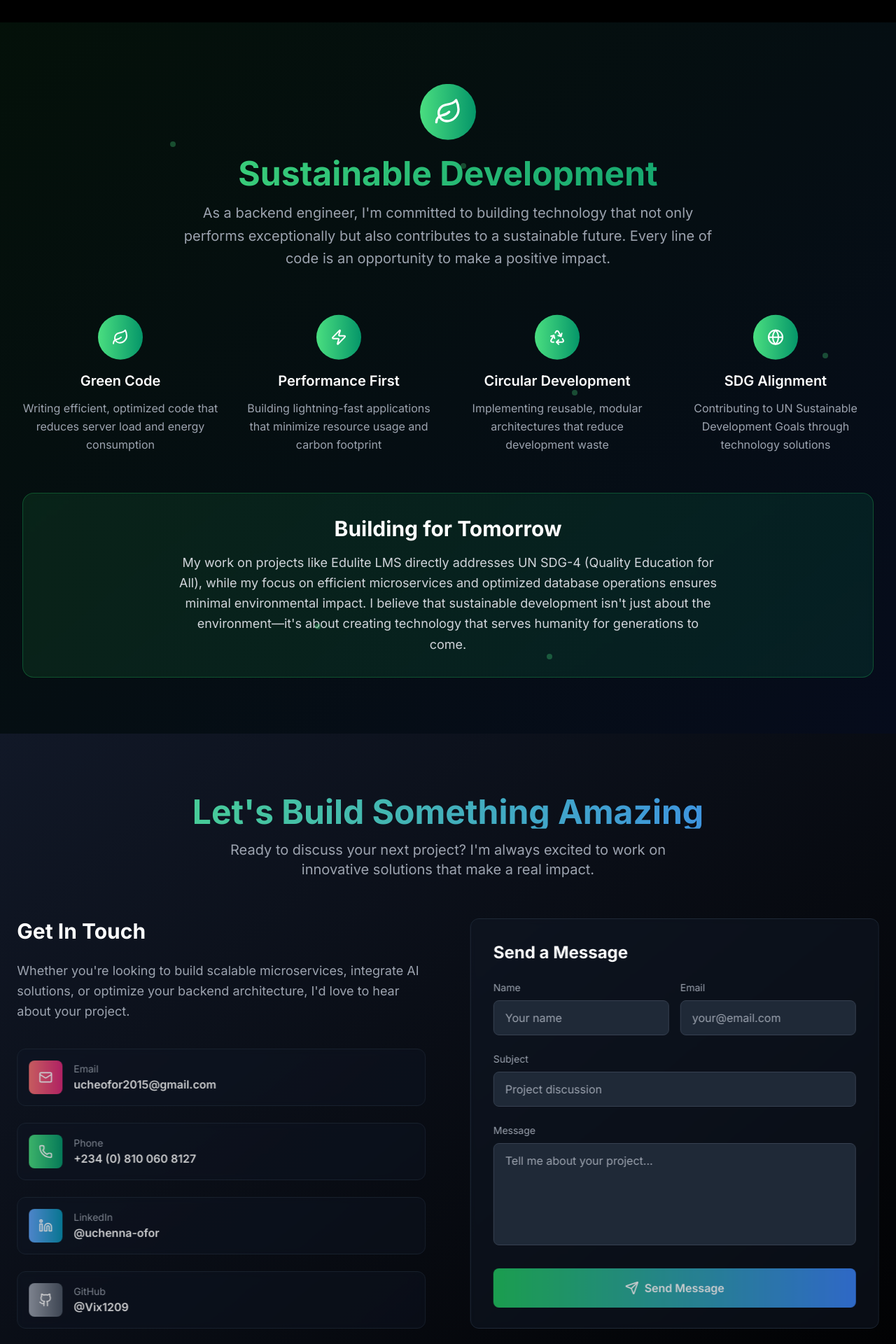
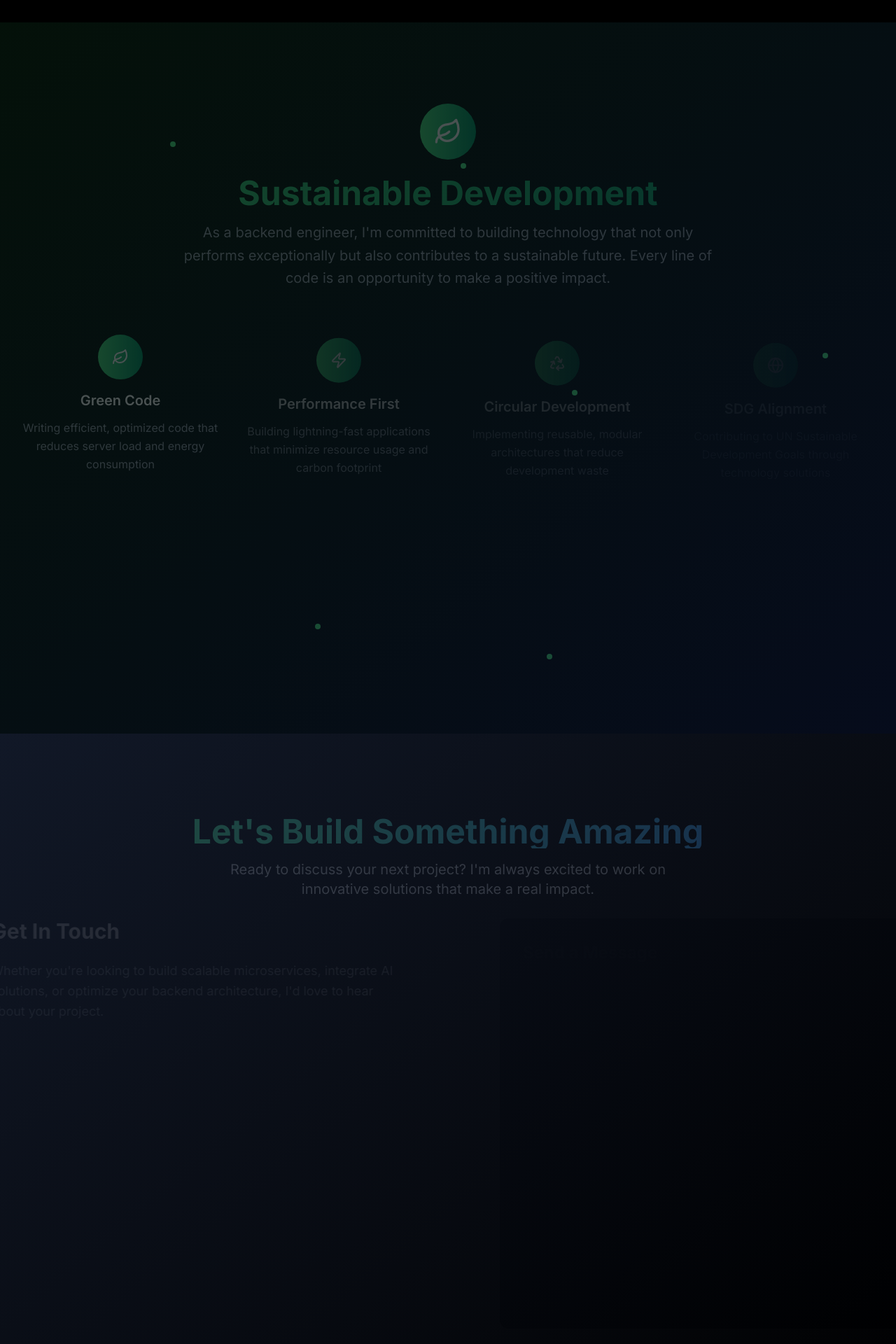
Before and after one commit to Vix1209/me, a Next.js app: page / in a window 1280 px wide. Shown: the part 4940-6860 px from the top of the page at 70% size. Built offline with nearby package versions, Linux system fonts and the light colour scheme.

Commit message:
style(components): adjust animation transitions and hero section height
- Uncomment and enable all animation transition properties in Sustainability and Contact components
- Modify hero section min-height to use full height on mobile and screen height on large devices

```diff
--- a/components/contact.tsx
+++ b/components/contact.tsx
@@ -135,7 +135,7 @@ export default function Contact() {
           className="text-center mb-16"
           initial={{ opacity: 0, y: 50 }}
           animate={isInView ? { opacity: 1, y: 0 } : {}}
-          // transition={{ duration: 0.8 }}
+          transition={{ duration: 0.8 }}
         >
           <h2 className="text-5xl font-bold mb-4 bg-gradient-to-r from-green-400 to-blue-500 bg-clip-text text-transparent">
             Let&apos;s Build Something Amazing
@@ -152,7 +152,7 @@ export default function Contact() {
             className="space-y-8"
             initial={{ opacity: 0, x: -50 }}
             animate={isInView ? { opacity: 1, x: 0 } : {}}
-            // transition={{ duration: 0.8, delay: 0.2 }}
+            transition={{ duration: 0.8, delay: 0.2 }}
           >
             <div>
               <h3 className="text-3xl font-bold text-white mb-6">
@@ -181,13 +181,13 @@ export default function Contact() {
                   className="flex items-center p-4 bg-gray-900/50 backdrop-blur-sm border border-gray-800 rounded-xl hover:border-green-500/50 transition-all duration-300 group"
                   initial={{ opacity: 0, y: 30 }}
                   animate={isInView ? { opacity: 1, y: 0 } : {}}
-                  // transition={{ duration: 0.6, delay: 0.4 + index * 0.1 }}
+                  transition={{ duration: 0.6, delay: 0.4 + index * 0.1 }}
                   whileHover={{ scale: 1.02, x: 5 }}
                 >
                   <motion.div
                     className={`w-12 h-12 rounded-lg bg-gradient-to-r ${contact.color} flex items-center justify-center mr-4`}
                     whileHover={{ rotate: 360 }}
-                    // transition={{ duration: 0.6 }}
+                    transition={{ duration: 0.6 }}
                   >
                     <contact.icon className="text-white" size={20} />
                   </motion.div>
@@ -207,7 +207,7 @@ export default function Contact() {
             className="bg-gray-900/50 backdrop-blur-sm border border-gray-800 rounded-xl p-8"
             initial={{ opacity: 0, x: 50 }}
             animate={isInView ? { opacity: 1, x: 0 } : {}}
-            // transition={{ duration: 0.8, delay: 0.4 }}
+            transition={{ duration: 0.8, delay: 0.4 }}
           >
             <h3 className="text-2xl font-bold text-white mb-6">
               Send a Message
@@ -218,7 +218,7 @@ export default function Contact() {
                 <motion.div
                   initial={{ opacity: 0, y: 20 }}
                   animate={isInView ? { opacity: 1, y: 0 } : {}}
-                  // transition={{ duration: 0.6, delay: 0.6 }}
+                  transition={{ duration: 0.6, delay: 0.6 }}
                 >
                   <label className="block text-gray-400 text-sm mb-2">
                     Name
@@ -237,7 +237,7 @@ export default function Contact() {
                 <motion.div
                   initial={{ opacity: 0, y: 20 }}
                   animate={isInView ? { opacity: 1, y: 0 } : {}}
-                  // transition={{ duration: 0.6, delay: 0.7 }}
+                  transition={{ duration: 0.6, delay: 0.7 }}
                 >
                   <label className="block text-gray-400 text-sm mb-2">
                     Email
@@ -257,7 +257,7 @@ export default function Contact() {
               <motion.div
                 initial={{ opacity: 0, y: 20 }}
                 animate={isInView ? { opacity: 1, y: 0 } : {}}
-                // transition={{ duration: 0.6, delay: 0.8 }}
+                transition={{ duration: 0.6, delay: 0.8 }}
               >
                 <label className="block text-gray-400 text-sm mb-2">
                   Subject
@@ -276,7 +276,7 @@ export default function Contact() {
               <motion.div
                 initial={{ opacity: 0, y: 20 }}
                 animate={isInView ? { opacity: 1, y: 0 } : {}}
-                // transition={{ duration: 0.6, delay: 0.9 }}
+                transition={{ duration: 0.6, delay: 0.9 }}
               >
                 <label className="block text-gray-400 text-sm mb-2">
                   Message
@@ -302,7 +302,7 @@ export default function Contact() {
                   } flex items-center`}
                   initial={{ opacity: 0, y: -10 }}
                   animate={{ opacity: 1, y: 0 }}
-                  // transition={{ duration: 0.3 }}
+                  transition={{ duration: 0.3 }}
                 >
                   {submitStatus.success ? (
                     <CheckCircle size={20} className="text-green-500 mr-2" />
@@ -327,7 +327,7 @@ export default function Contact() {
                 }`}
                 initial={{ opacity: 0, y: 20 }}
                 animate={isInView ? { opacity: 1, y: 0 } : {}}
-                // transition={{ duration: 0.6, delay: 1 }}
+                transition={{ duration: 0.6, delay: 1 }}
                 whileHover={{ scale: isSubmitting ? 1 : 1.02 }}
                 whileTap={{ scale: isSubmitting ? 1 : 0.98 }}
               >
@@ -352,7 +352,7 @@ export default function Contact() {
           className="text-center mt-16 pt-8 border-t border-gray-800"
           initial={{ opacity: 0 }}
           animate={isInView ? { opacity: 1 } : {}}
-          // transition={{ duration: 0.8, delay: 1.2 }}
+          transition={{ duration: 0.8, delay: 1.2 }}
         >
           <p className="text-gray-400">
             © 2025 Uchenna Ofor. Built with passion for sustainable technology.
--- a/components/hero.tsx
+++ b/components/hero.tsx
@@ -47,7 +47,7 @@ export default function Hero() {
   return (
     <section
       id="home"
-      className="min-h-screen flex items-center justify-center relative overflow-hidden"
+      className="min-h-full lg:min-h-screen flex items-center justify-center relative overflow-hidden"
     >
       {/* Background Grid */}
       <div className="absolute inset-0 bg-[linear-gradient(rgba(34,197,94,0.1)_1px,transparent_1px),linear-gradient(90deg,rgba(34,197,94,0.1)_1px,transparent_1px)] bg-[size:50px_50px]" />
--- a/components/sustainability.tsx
+++ b/components/sustainability.tsx
@@ -50,12 +50,12 @@ export default function Sustainability() {
           className="text-center mb-16"
           initial={{ opacity: 0, y: 50 }}
           animate={isInView ? { opacity: 1, y: 0 } : {}}
-          // transition={{ duration: 0.8 }}
+          transition={{ duration: 0.8 }}
         >
           <motion.div
             className="inline-flex items-center justify-center w-20 h-20 rounded-full bg-gradient-to-r from-green-400 to-emerald-600 mb-6"
             whileHover={{ rotate: 360 }}
-            // transition={{ duration: 0.8 }}
+            transition={{ duration: 0.8 }}
           >
             <Leaf className="text-white" size={40} />
           </motion.div>
@@ -79,7 +79,7 @@ export default function Sustainability() {
               className="text-center group"
               initial={{ opacity: 0, y: 50 }}
               animate={isInView ? { opacity: 1, y: 0 } : {}}
-              // transition={{ duration: 0.8, delay: index * 0.1 }}
+              transition={{ duration: 0.8, delay: index * 0.1 }}
             >
               <motion.div
                 className="w-16 h-16 mx-auto mb-4 rounded-full bg-gradient-to-r from-green-400 to-emerald-600 flex items-center justify-center group-hover:shadow-lg group-hover:shadow-green-500/25 transition-all duration-300"
@@ -102,13 +102,13 @@ export default function Sustainability() {
           className="bg-gradient-to-r from-green-900/30 to-emerald-900/30 backdrop-blur-sm border border-green-500/30 rounded-2xl p-8 text-center"
           initial={{ opacity: 0, scale: 0.9 }}
           animate={isInView ? { opacity: 1, scale: 1 } : {}}
-          // transition={{ duration: 0.8, delay: 0.5 }}
+          transition={{ duration: 0.8, delay: 0.5 }}
         >
           <motion.h3
             className="text-3xl font-bold text-white mb-4"
             initial={{ opacity: 0, y: 20 }}
             animate={isInView ? { opacity: 1, y: 0 } : {}}
-            // transition={{ duration: 0.8, delay: 0.7 }}
+            transition={{ duration: 0.8, delay: 0.7 }}
           >
             Building for Tomorrow
           </motion.h3>
@@ -116,7 +116,7 @@ export default function Sustainability() {
             className="text-lg text-gray-300 max-w-3xl mx-auto leading-relaxed"
             initial={{ opacity: 0, y: 20 }}
             animate={isInView ? { opacity: 1, y: 0 } : {}}
-            // transition={{ duration: 0.8, delay: 0.9 }}
+            transition={{ duration: 0.8, delay: 0.9 }}
           >
             My work on projects like Edulite LMS directly addresses UN SDG-4
             (Quality Education for All), while my focus on efficient
```
